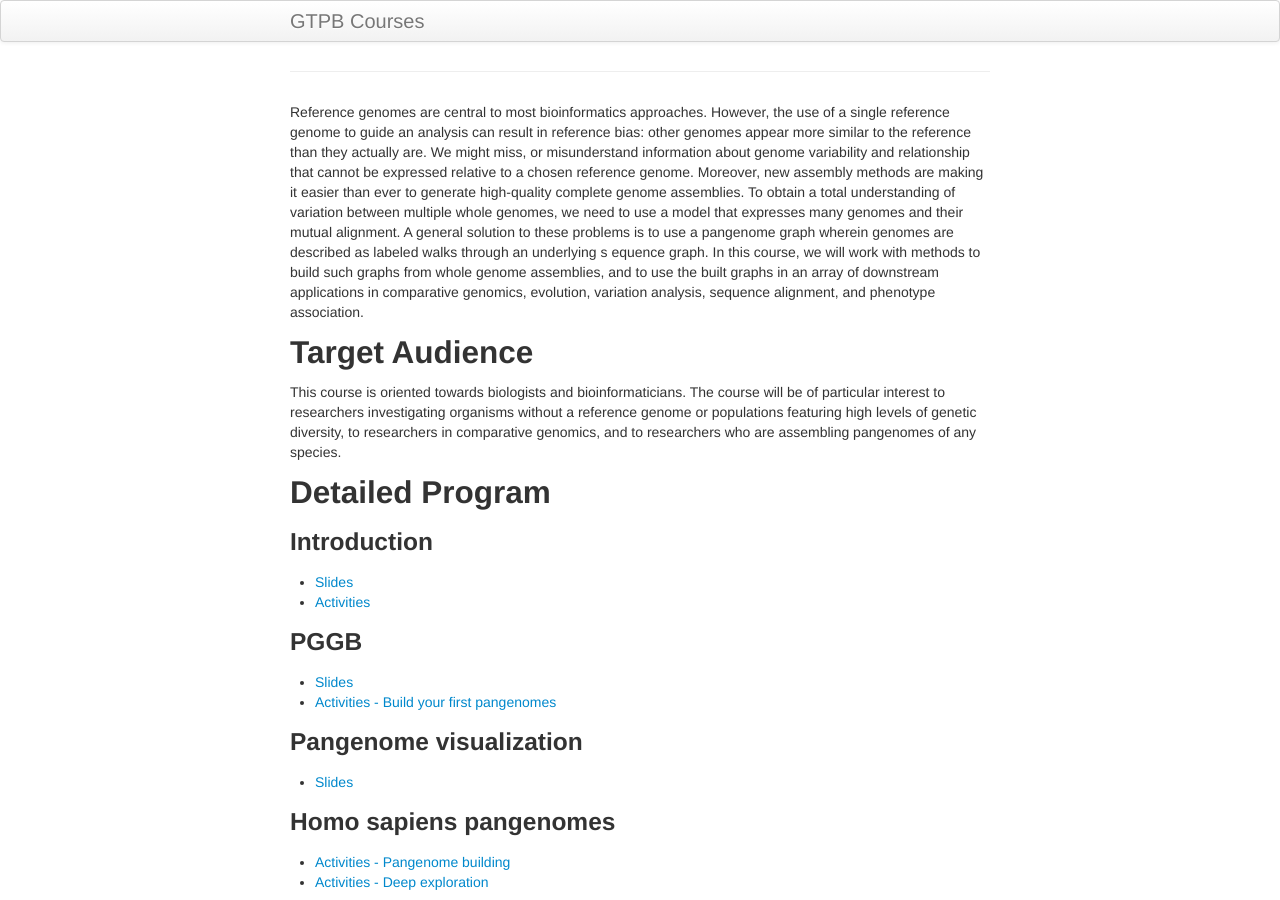
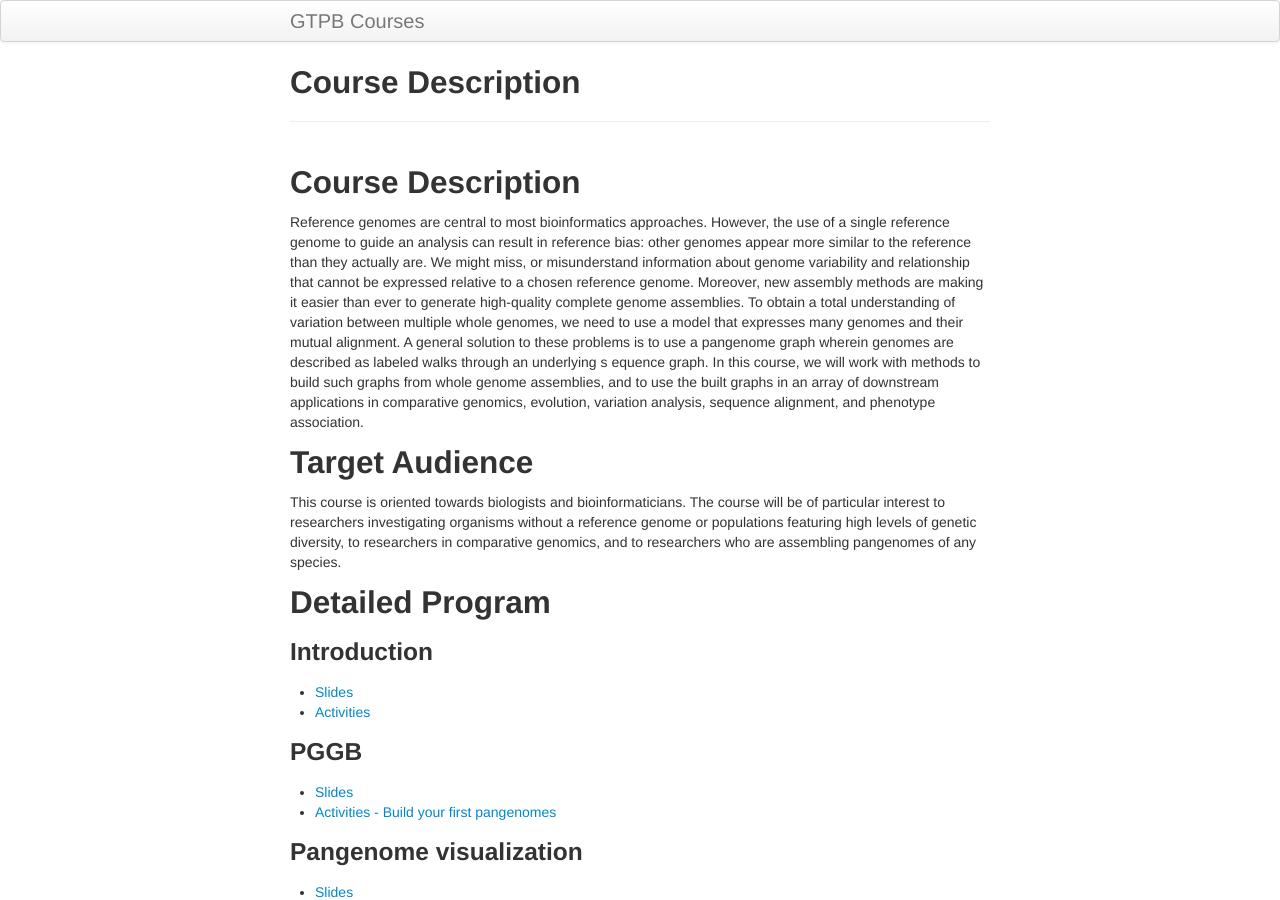
Before and after one commit to GTPB/CPANG22, a Jekyll site: the page built from index.md, in a window 1280 px wide and 900 px high. Built offline with Jekyll 4.4.1, drawn with Linux system fonts in a browser that asks for light colours; our own code applies the rules of GitHub Pages for plain Markdown files.

Commit message:
Course Description restored

```diff
--- a/index.md
+++ b/index.md
@@ -41,6 +41,7 @@ keywords:  "http://edamontology.org/topic_0622"
 ---
 
 
+## Course Description
 
 Reference genomes are central to most bioinformatics approaches. However, the use of a single reference genome to guide an analysis can result in reference bias: other genomes appear more similar to the reference than they actually are. We might miss, or misunderstand information about genome variability and relationship that cannot be expressed relative to a chosen reference genome. Moreover, new assembly methods are making it easier than ever to generate high-quality complete genome assemblies. To obtain a total understanding of variation between multiple whole genomes, we need to use a model that expresses many genomes and their mutual alignment. A general solution to these problems is to use a pangenome graph wherein genomes are described as labeled walks through an underlying s equence graph. In this course, we will work with methods to build such graphs from whole genome assemblies, and to use the built graphs in an array of downstream applications in comparative genomics, evolution, variation analysis, sequence alignment, and phenotype association.
 
```
